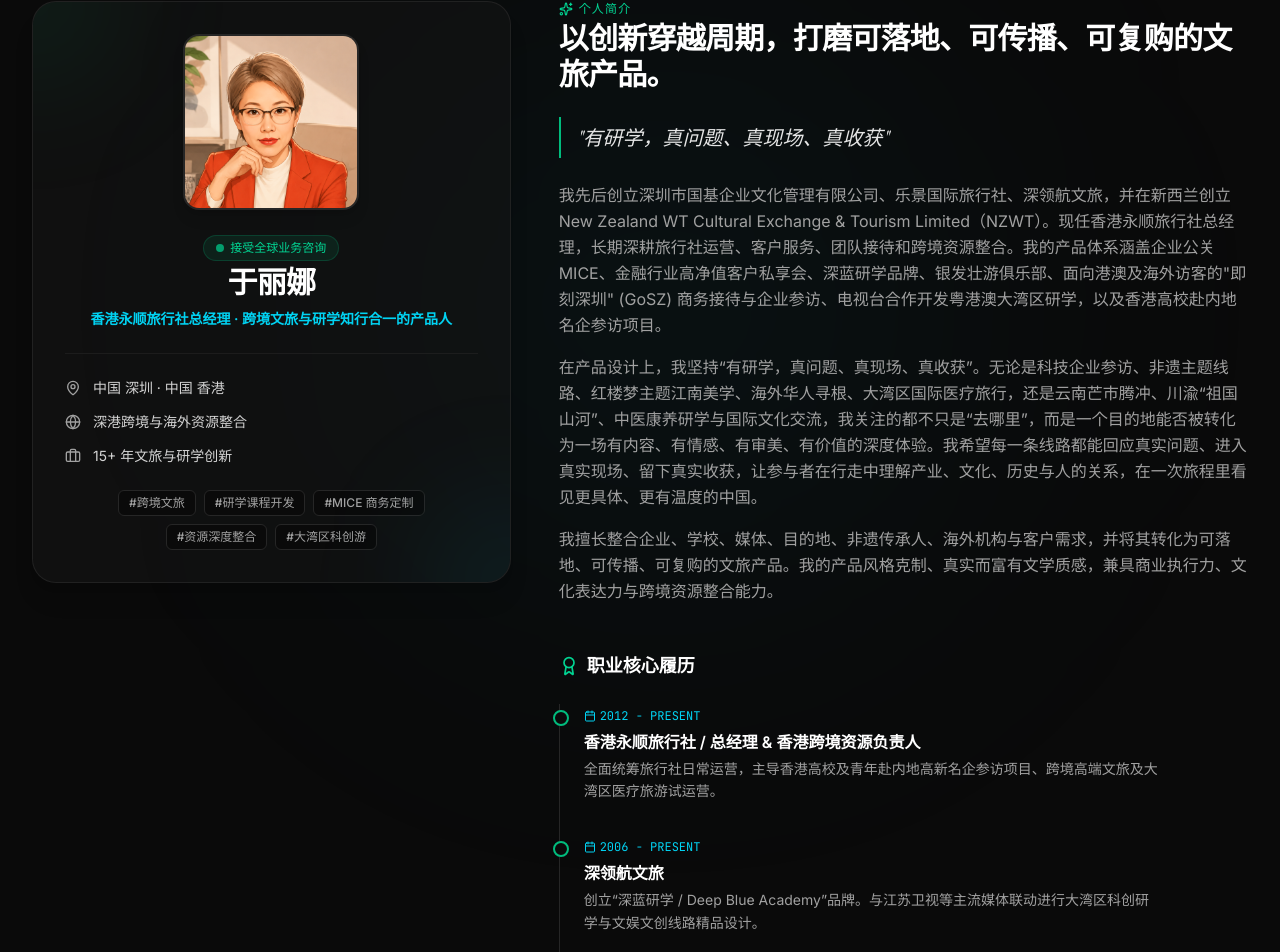
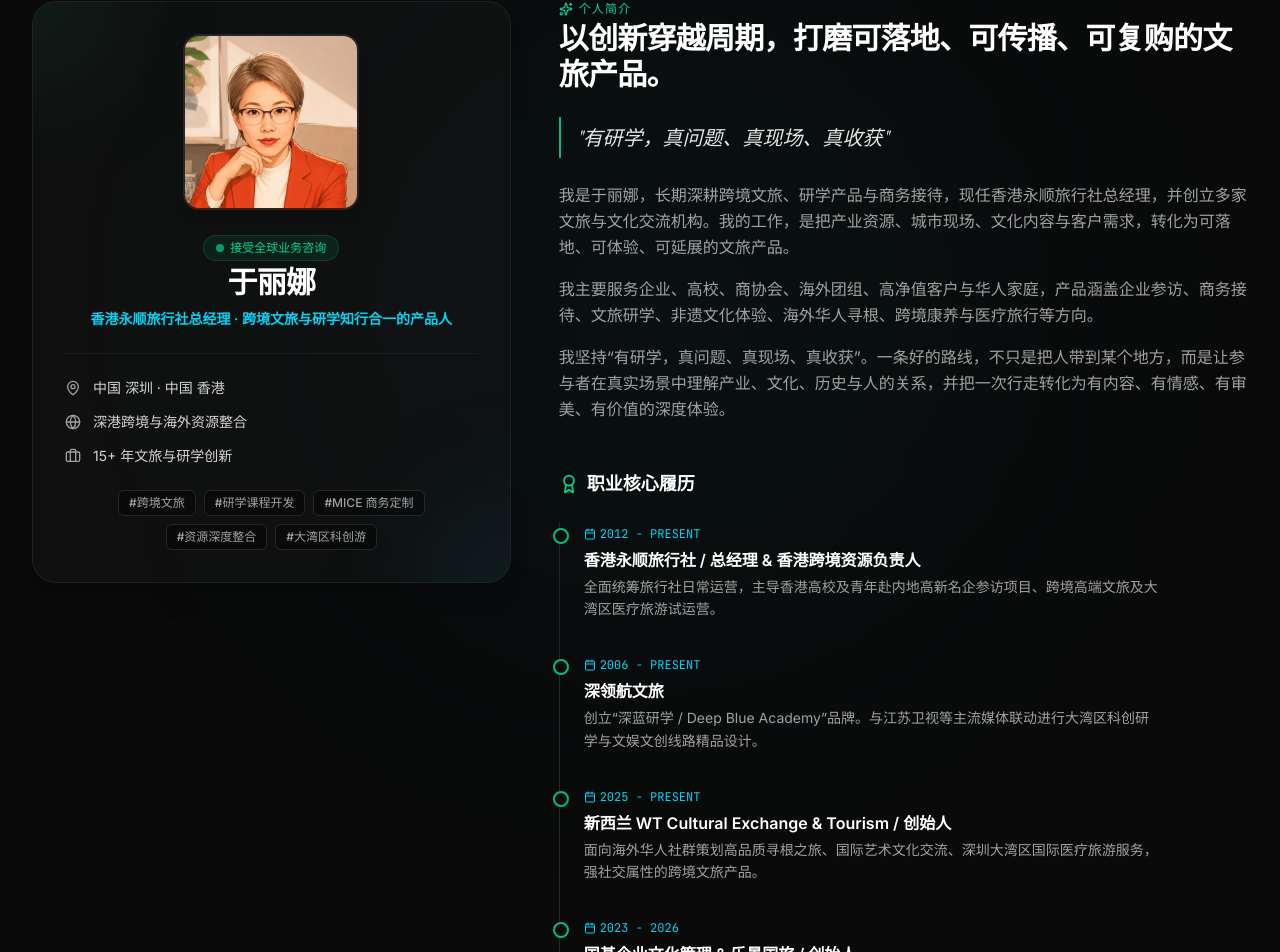
Before and after one commit to laneige9191/personal-fortfolio, a React (Vite) app: page / in a window 1280 px wide. Shown: the part 795-1747 px from the top of the page. Built offline with nearby package versions, Linux system fonts and the light colour scheme; a web font is replaced by a local one.

Commit message:
Refine profile bio copy
Simplify the personal bio into a concise first-person introduction.

```diff
--- a/src/data.ts
+++ b/src/data.ts
@@ -21,19 +21,18 @@ export const defaultProfile: Profile = {
   avatarUrl: '/src/assets/images/luna-yu-avatar-professional.png',
   bio: [
     {
-      zh: '我先后创立深圳市国基企业文化管理有限公司、乐景国际旅行社、深领航文旅，并在新西兰创立 New Zealand WT Cultural Exchange & Tourism Limited（NZWT）。现任香港永顺旅行社总经理，长期深耕旅行社运营、客户服务、团队接待和跨境资源整合。我的产品体系涵盖企业公关 MICE、金融行业高净值客户私享会、深蓝研学品牌、银发壮游俱乐部、面向港澳及海外访客的"即刻深圳" (GoSZ) 商务接待与企业参访、电视台合作开发粤港澳大湾区研学，以及香港高校赴内地名企参访项目。',
-      en: 'I founded Shenzhen Guoji Corporate Culture Management, Lejing International Travel Service, Deep Navigation Cultural Tourism, and New Zealand WT Cultural Exchange & Tourism Limited (NZWT). I now serve as General Manager of Hong Kong Wing Shun Travel, with hands-on experience in travel agency operations, high-end guest hospitality, corporate delegations, and cross-border resource integration.',
+      zh: '我是于丽娜，长期深耕跨境文旅、研学产品与商务接待，现任香港永顺旅行社总经理，并创立多家文旅与文化交流机构。我的工作，是把产业资源、城市现场、文化内容与客户需求，转化为可落地、可体验、可延展的文旅产品。',
+      en: 'I am Luna Yu, a cross-border cultural tourism and study travel product builder, and General Manager of Hong Kong Wing Shun Travel. My work translates industry resources, city contexts, cultural content, and client needs into executable, experiential, and scalable travel products.',
     },
     {
-      zh: '在产品设计上，我坚持“有研学，真问题、真现场、真收获”。无论是科技企业参访、非遗主题线路、红楼梦主题江南美学、海外华人寻根、大湾区国际医疗旅行，还是云南芒市腾冲、川渝“祖国山河”、中医康养研学与国际文化交流，我关注的都不只是“去哪里”，而是一个目的地能否被转化为一场有内容、有情感、有审美、有价值的深度体验。我希望每一条线路都能回应真实问题、进入真实现场、留下真实收获，让参与者在行走中理解产业、文化、历史与人的关系，在一次旅程里看见更具体、更有温度的中国。',
-      en: 'In product design, I champion the ethos: "Real Programs, Real Issues, Real Scenarios, and Real Gains." Whether coordinating tech corporate delegations, intangible cultural heritage pathways, Dream of the Red Chamber-themed Jiangnan aesthetics, diaspora homecoming trips, GBA international medical wellness journeys, or TCM wellness tours, I focus not just on "where to go," but on how to transform a destination into an immersive experience with substance, emotion, aesthetic taste, and lasting value.',
+      zh: '我主要服务企业、高校、商协会、海外团组、高净值客户与华人家庭，产品涵盖企业参访、商务接待、文旅研学、非遗文化体验、海外华人寻根、跨境康养与医疗旅行等方向。',
+      en: 'I serve enterprises, universities, chambers of commerce, overseas delegations, high-net-worth clients, and Chinese families abroad through corporate visits, business hospitality, study travel, heritage experiences, diaspora homecoming journeys, wellness programs, and medical travel support.',
     },
     {
-      zh: '我擅长整合企业、学校、媒体、目的地、非遗传承人、海外机构与客户需求，并将其转化为可落地、可传播、可复购的文旅产品。我的产品风格克制、真实而富有文学质感，兼具商业执行力、文化表达力与跨境资源整合能力。',
-      en: 'I orchestrate complex synergies across corporate clients, educational institutions, media outlets, heritage masters, and overseas networks. I translate these synergies into highly executable, shareable, and repeatable travel products characterized by disciplined styling, authentic emotional resonance, and human quality.',
+      zh: '我坚持“有研学，真问题、真现场、真收获”。一条好的路线，不只是把人带到某个地方，而是让参与者在真实场景中理解产业、文化、历史与人的关系，并把一次行走转化为有内容、有情感、有审美、有价值的深度体验。',
+      en: 'I believe every strong route should begin with real questions, enter real places, and leave real gains. A meaningful journey does more than move people through destinations; it helps participants understand industry, culture, history, and human connection through grounded, emotionally resonant experiences.',
     }
-  ],
-  tags: [
+  ],  tags: [
     { zh: '跨境文旅', en: 'Cross-Border Tourism' },
     { zh: '研学课程开发', en: 'Curriculum Design' },
     { zh: 'MICE 商务定制', en: 'Corporate MICE' },
```
